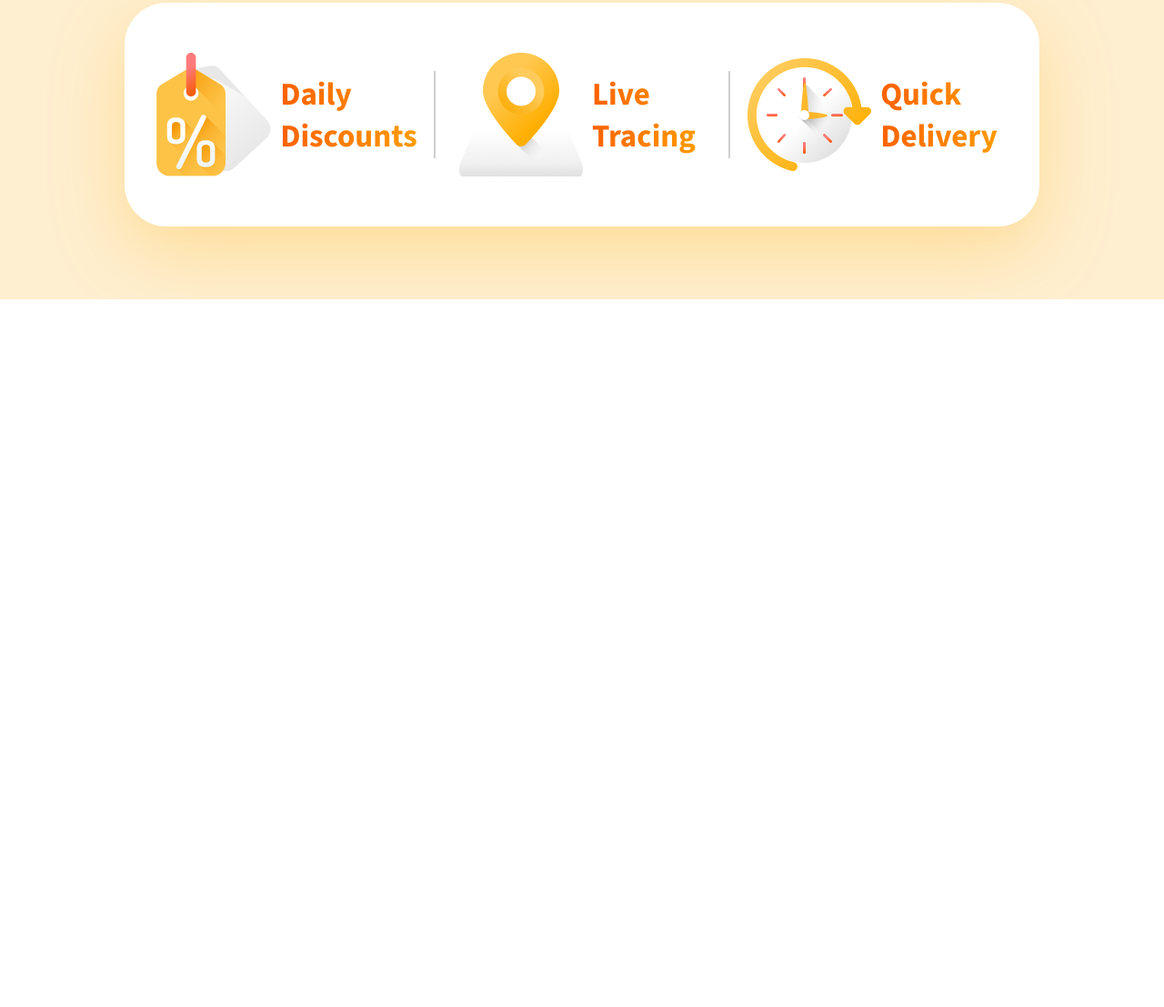
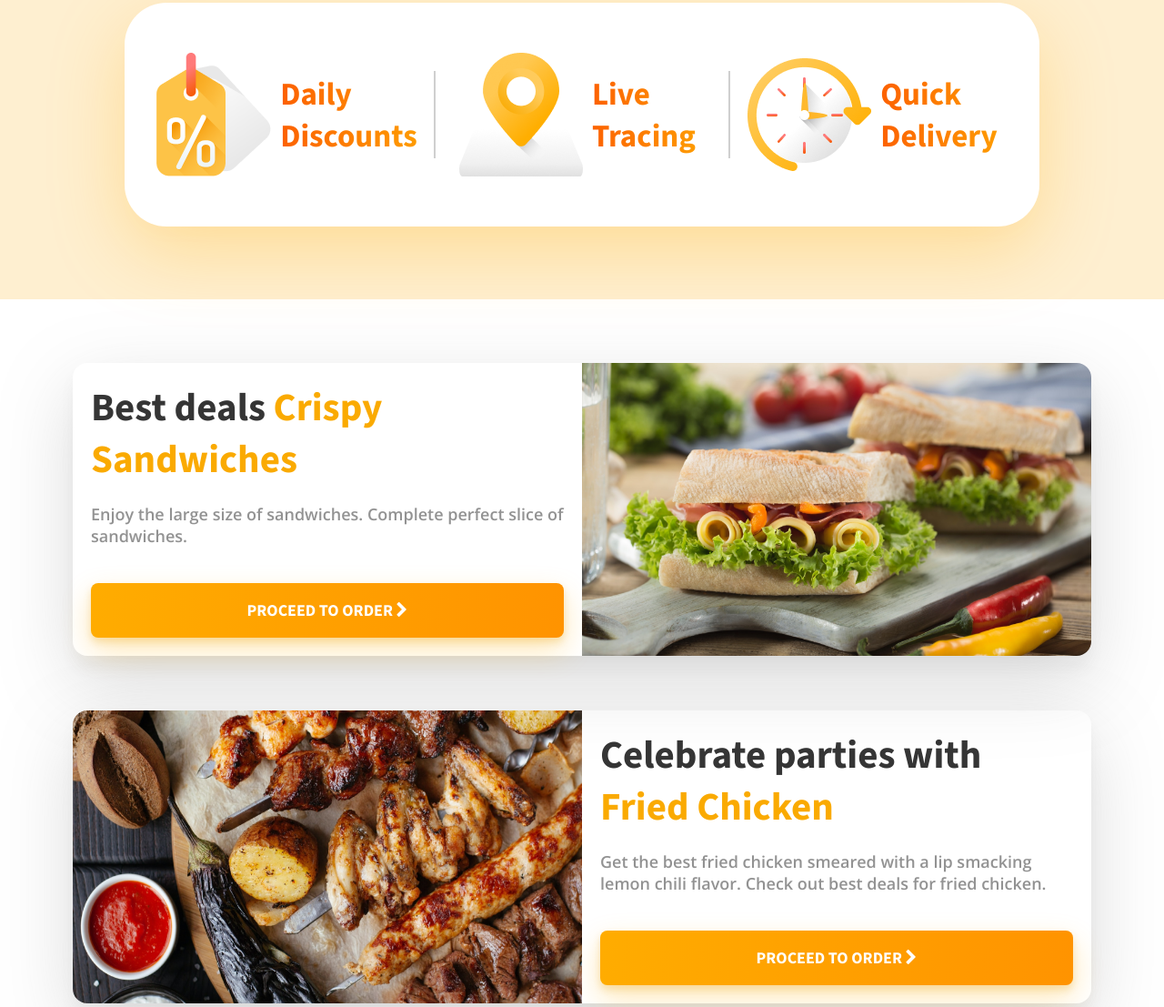
Before and after one commit to andalib-brillmark/Food-Delivery-Landing-Page-Template, a plain HTML site: page index.html in a window 1280 px wide. Shown: the part 2412-3519 px from the top of the page at 91% size. Before the commit the page ends 2741 px from the top, so only its background shows below. Drawn offline with nearby package versions, Linux system fonts and the light colour scheme.

Commit message:
Details partial done

```diff
--- a/index.html
+++ b/index.html
@@ -291,11 +291,41 @@
         <section class="download-app"></section>
 
         <section class="details">
-            <div class="details__container--left-content"></div>
+            <div class="details__container">
+                <div class="details__content">
+                    <h2 class="details__title">Best deals <span class="details__title--mark">Crispy Sandwiches</span></h2>
 
-            <div class="details__container--right-content"></div>
+                    <p class="details__description">Enjoy the large size of sandwiches. Complete perfect slice of sandwiches.</p>
 
-            <div class="details__container--left-content"></div>
+                    <button class="details__button">PROCEED TO ORDER <em class="fa fa-chevron-right"></em></button>
+                </div>
+
+                <img src="images/detail_picture1.png" alt="Detail Picture 1">
+            </div>
+
+            <div class="details__container">
+                <div class="details__content">
+                    <h2 class="details__title">Celebrate  parties with <span class="details__title--mark">Fried Chicken</span></h2>
+
+                    <p class="details__description">Get the best fried chicken smeared with a lip smacking lemon chili flavor. Check out best deals for fried chicken.</p>
+
+                    <button class="details__button">PROCEED TO ORDER <em class="fa fa-chevron-right"></em></button>
+                </div>
+
+                <img src="images/detail_picture2.png" alt="Detail Picture 2">
+            </div>
+
+            <div class="details__container">
+                <div class="details__content">
+                    <h2 class="details__title">Wanna eat hot & spicy <span class="details__title--mark">Pizza?</span></h2>
+
+                    <p class="details__description">Pair up with a friend and enjoy the hot and crispy pizza pops. Try it with the best deals.</p>
+
+                    <button class="details__button">PROCEED TO ORDER <em class="fa fa-chevron-right"></em></button>
+                </div>
+
+                <img src="images/detail_picture3.png" alt="Detail Picture 3">
+            </div>
         </section>
 
         <section class="call-to-action"></section>
--- a/style.css
+++ b/style.css
@@ -1067,3 +1067,104 @@
 }
 
 /********** Details ***********/
+
+.details
+{
+    padding: 40px var(--side-padding);
+    display: flex;
+    flex-direction: column;
+    justify-content: center;
+    align-items: center;
+    background-color: rgba(255, 255, 255, 1);
+    width: 100%;
+}
+
+.details__container
+{
+    display: flex;
+    justify-content: space-between;
+    align-items: center;
+    width: 100%;
+    border-radius: 16px;
+    margin: 30px 0;
+    box-shadow: 0px 27px 82px 0px rgba(124, 124, 124, 0.28), 0px 14px 15px 0px rgba(124, 124, 124, 0.06);
+}
+
+.details__container:nth-child(even)
+{
+    flex-direction: row-reverse;
+}
+
+.details__container img
+{
+    width: 50%;
+    align-self: stretch;
+    border-radius: 0 16px 16px 0;
+}
+
+.details__container:nth-child(even) img
+{
+    border-radius: 16px 0 0 16px;
+}
+
+.details__content
+{
+    display: flex;
+    flex-direction: column;
+    justify-content: center;
+    align-items: center;
+    width: 50%;
+    padding: 20px;
+}
+
+.details__title
+{
+    font-family: var(--source-sans-pro);
+    font-size: 43px;
+    font-weight: 700;
+    text-align: left;
+    color: rgba(53, 53, 53, 1);
+}
+
+.details__title--mark
+{
+    color: rgba(250, 170, 1, 1);
+}
+
+.details__description
+{
+    font-family: var(--open-sans);
+    font-size: 18px;
+    font-weight: 600;
+    text-align: left;
+    margin: 20px 0 40px 0;
+    color: rgba(97, 97, 97, 0.69);
+}
+
+.details__button
+{
+    width: 100%;
+    background-image: linear-gradient(92.84deg, #FFB800 -47.72%, #FF8A00 136.81%);
+    box-shadow: 0px 14px 32px 0px rgba(255, 178, 14, 0.29), 0px 5px 8px 0px rgba(222, 151, 0, 0.24);
+    border: none;
+    border-radius: 8px;
+    padding: 21px 48px;
+    cursor: pointer;
+
+    font-family: var(--source-sans-pro);
+    font-size: 18px;
+    font-weight: 900;
+    line-height: 18px;
+    text-align: center;
+    color: rgba(255, 255, 255, 1);
+}
+
+@media screen and (max-width: 1090px)
+{
+
+}
+
+@media screen and (max-width: 800px)
+{
+
+}
```
